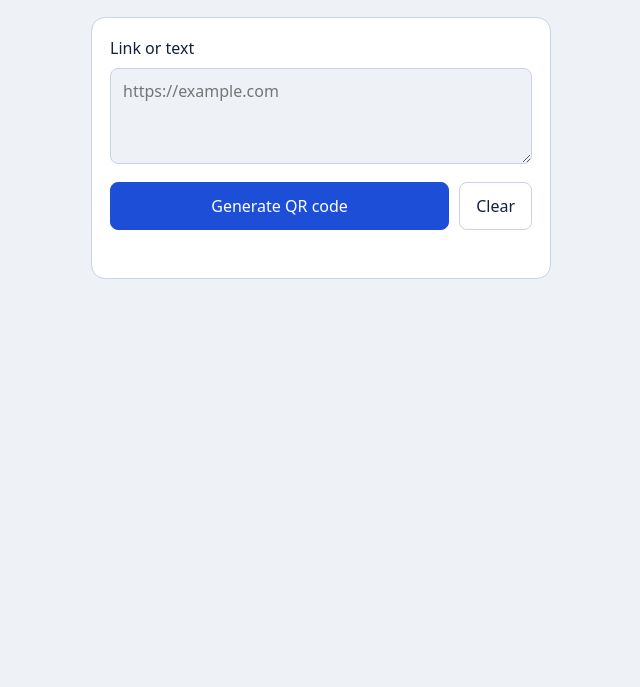
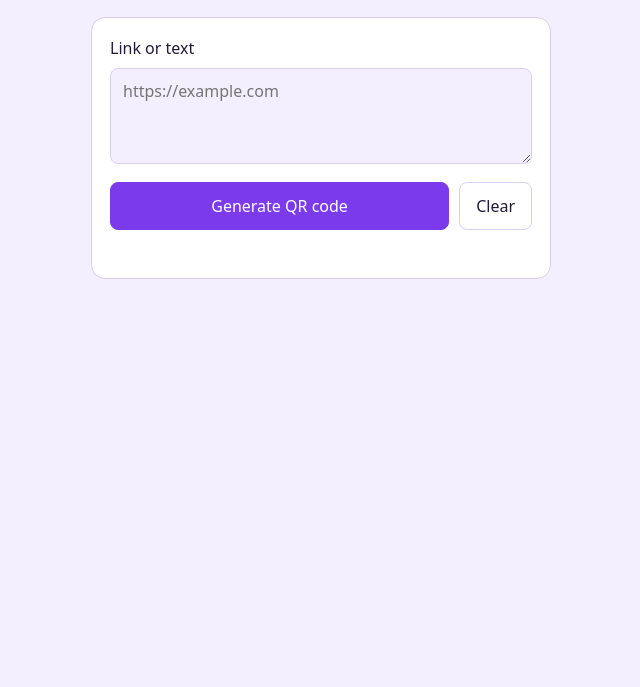
Before and after one commit to kingbody558/body-QR, a plain HTML site: page index.html in a window 1280 px wide. Shown: the part 113-800 px from the top of the page, without its empty margins (319-959 px from the left). Drawn offline with Linux system fonts and the light colour scheme.

Commit message:
Update style.css

```diff
--- a/css/style.css
+++ b/css/style.css
@@ -1,11 +1,12 @@
 /* ---------- Theme variables ---------- */
 :root {
-  --bg: #eef2f7;
+ --bg: #f3efff;
+  --bg-gradient: linear-gradient(160deg, #f3efff 0%, #dff5f3 100%);
   --surface: #ffffff;
-  --ink: #14213d;
-  --muted: #5a6578;
-  --line: #c9d3e2;
-  --accent: #1d4ed8;
+  --ink: #241b3a;
+  --muted: #645c7e;
+  --line: #d9d0f0;
+  --accent: #7c3aed;
   --accent-ink: #ffffff;
   --err: #b42318;
   --radius: 10px;
```
